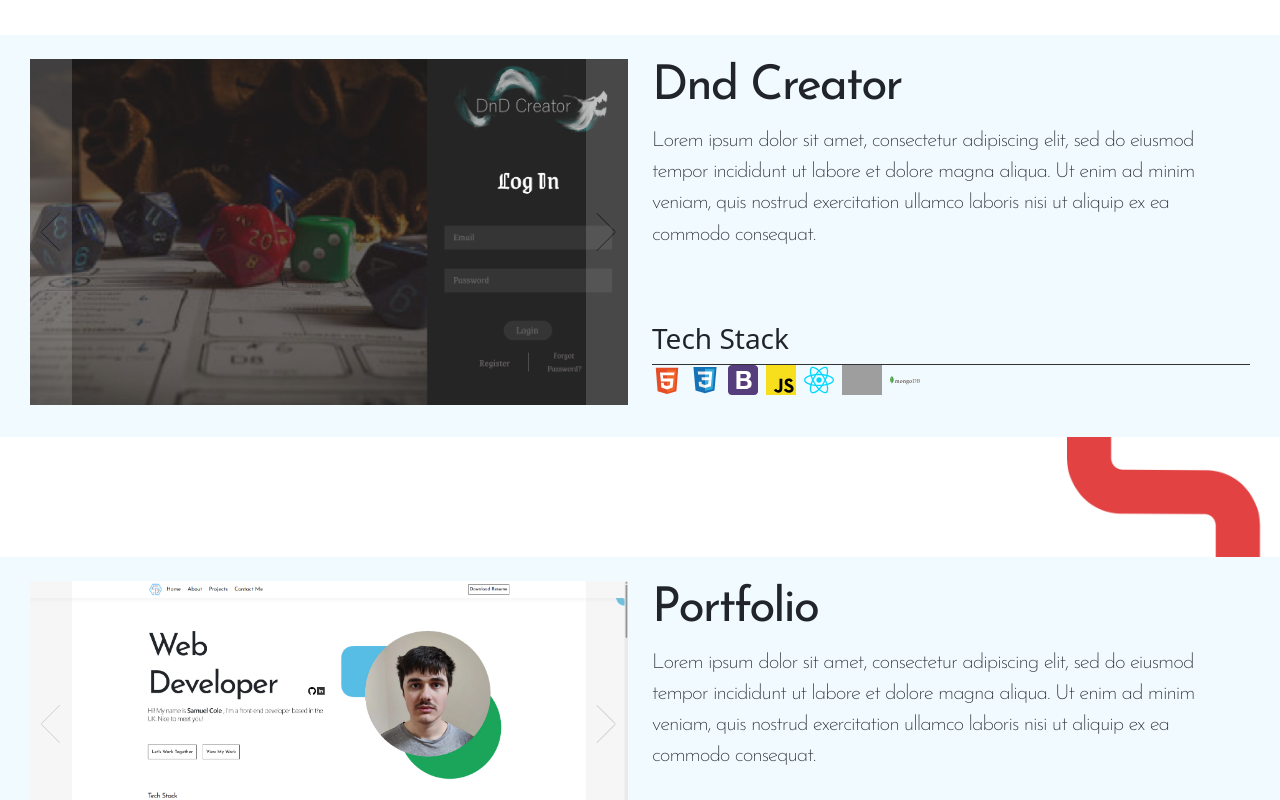
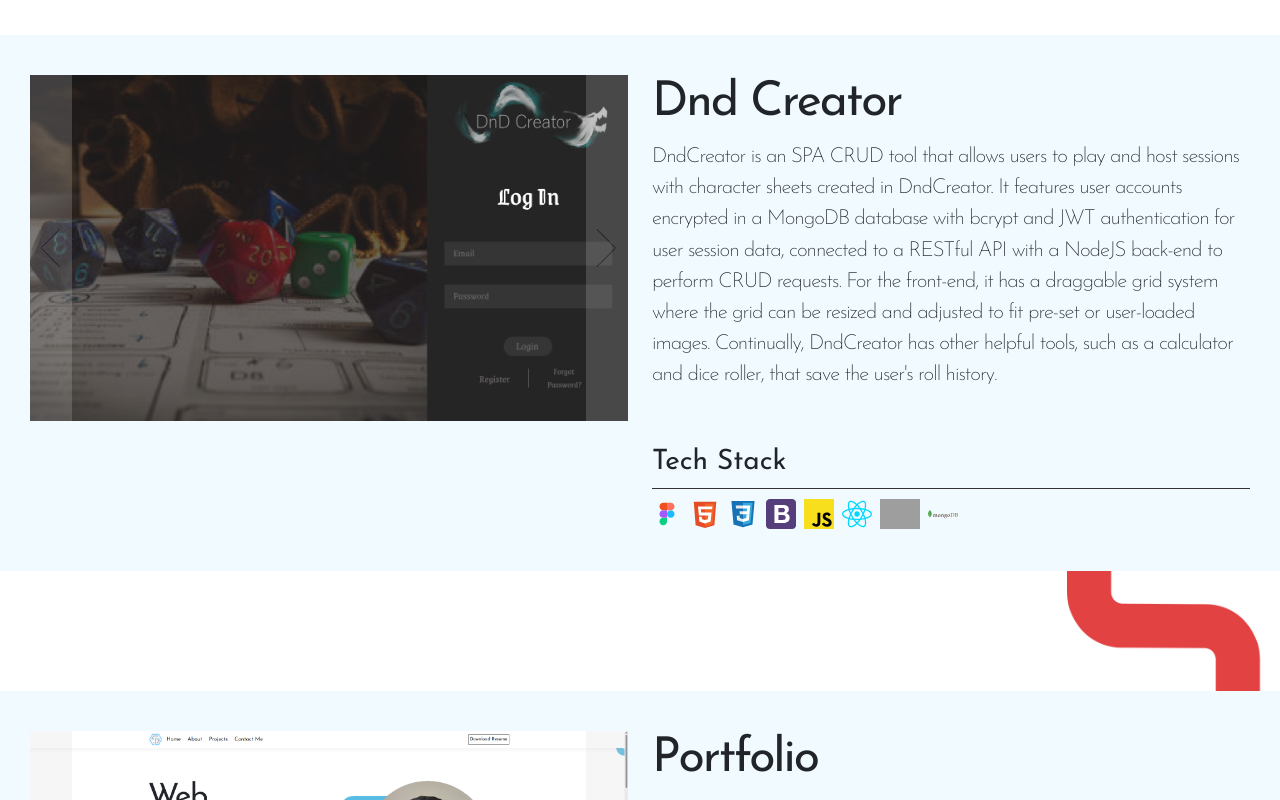
Before and after one commit to Sam89001/Porfolio-Site, a React (Vite) app: page / in a window 1280 px wide. Shown: the part 2200-3000 px from the top of the page. Built offline with nearby package versions, Linux system fonts and the light colour scheme; grey boxes are pictures that could not be loaded.

Commit message:
optimising text for smaller screens and visual improvements

```diff
--- a/src/components/Project.jsx
+++ b/src/components/Project.jsx
@@ -30,24 +30,23 @@ function Project({ ProjectTitle, ProjectImage, Logo, TechStackImages, Background
             <div className='row h-100'>
 
               {/* Hideable Title*/}
-              <div className='d-flex flex-row justify-content-between' style={{width: '100%'}}>
-
-                <h1 className='projects-page-project-title projects-page-hideable-content'>{ProjectTitle}</h1>
-
-                <div className='d-flex projects-page-social-media-image-container '>
-                  <div className='projects-page-social-media-image projects-page-hideable-content'>
-                    <img className='img-fluid' src={Logo} alt='Logo'/>
-                  </div>
-
-                  <div className='projects-page-social-media-image projects-page-hideable-content'>
-                    <img className='img-fluid' src={Logo} alt='Logo'/>
-                  </div>
+              <div className='d-flex flex-row justify-content-between' style={{ width: '100%', marginBottom: '1rem', maxHeight: '5rem' }}>
+                <h1 className='projects-page-project-title projects-page-hideable-content text-center'>{ProjectTitle}</h1>
+                <div className='align-items-end projects-page-social-media-image-container projects-page-hideable-content'>
+                  {Logo.map((url, index) => (
+                    <img
+                      className='img-fluid projects-page-hideable-content projects-page-social-media-image'
+                      key={index}
+                      src={url}
+                      alt={`Link ${index + 1}`}
+                    />
+                  ))}
                 </div>
-
               </div>
 
+
               {/* Image */}
-              <div className='col-lg-6 col-md-12 col-sm-12' >
+              <div className='col-lg-6 col-md-12 col-sm-12' style={{marginBottom: '1rem'}}>
                 <div style={{height: '100%'}}>
                   <div className='d-flex flex-row' style={{width: '100%', position: 'relative'}}>
 
@@ -71,8 +70,8 @@ function Project({ ProjectTitle, ProjectImage, Logo, TechStackImages, Background
 
                 <p className='project-page-project-paragraph standard-bottom-padding'>{ProjectDescription}</p>
 
-                <div className='projects-page-sub-header' style={{marginTop: 'auto'}}>
-                  <h3>Tech Stack</h3>
+                <div className='projects-page-sub-header-container' style={{marginTop: 'auto'}}>
+                  <h3 className='projects-page-sub-header'>Tech Stack</h3>
                 </div>
 
                 <div className='d-flex flex-row projects-page-tech-stack-images-container'>
--- a/src/components/ProjectsPage.jsx
+++ b/src/components/ProjectsPage.jsx
@@ -3,7 +3,6 @@ import '../css/index.css'
 import '../css/projectsPage.css'
 import '../css/padding.css'
 
-import GreenCircle from '../assets/Green Circle.png'
 import RedSquiggle from '../assets/Red Squiggle.png'
 import GreenSquiggle from '../assets/Green Squiggle.png'
 import GreenSquigglePadding from '../assets/Green Squiggle Padding.webp'
@@ -17,6 +16,9 @@ import PortfolioImage from '../assets/Portfolio 1.png'
 import PortfolioImage2 from '../assets/Portfolio 2.png'
 import PortfolioImage3 from '../assets/Portfolio 3.png'
 
+import GithubLogo from '../assets/github-logo.svg'
+import HyperlinkLogo from '../assets/hyperlink-logo.svg'
+
 import HtmlLogo from '../assets/html-5-logo.svg'
 import CssLogo from '../assets/css-logo.svg'
 import BootstrapLogo from '../assets/bootstrap-logo.svg'
@@ -25,11 +27,14 @@ import ReactLogo from '../assets/react-logo.svg'
 import NodeLogo from '../assets/nodejs-logo.svg'
 import MongoLogo from '../assets/mongodb-logo.svg'
 import ViteLogo from '../assets/vitejs-logo.svg'
+import FigmaLogo from '../assets/figma-logo.svg'
 
 const DndCreatorImages = [DndCreatorImage, DndCreatorImage2, DndCreatorImage3]
-const DndCreatorTechStack = [HtmlLogo, CssLogo, BootstrapLogo, JavascriptLogo, ReactLogo, NodeLogo, MongoLogo]
-const PortfolioTechStack = [HtmlLogo, CssLogo, BootstrapLogo, JavascriptLogo, ViteLogo, ReactLogo ]
+const DndCreatorTechStack = [FigmaLogo, HtmlLogo, CssLogo, BootstrapLogo, JavascriptLogo, ReactLogo, NodeLogo, MongoLogo]
+const DndCreatorLinks = [GithubLogo, HyperlinkLogo]
+
 const PortfolioImages = [PortfolioImage, PortfolioImage2, PortfolioImage3]
+const PortfolioTechStack = [FigmaLogo, HtmlLogo, CssLogo, BootstrapLogo, JavascriptLogo, ViteLogo, ReactLogo ]
 
 import Project from '../components/Project.jsx'
 
@@ -49,9 +54,12 @@ function ProjectsPage() {
       {/* Dnd Creator*/}
 
       <Project ProjectImage={DndCreatorImages} TechStackImages={DndCreatorTechStack} ProjectTitle={'Dnd Creator'}
-      BackgroundColour={'var(--backgroundBlue)'} Logo={GreenCircle}
-      ProjectDescription={`Lorem ipsum dolor sit amet, consectetur adipiscing elit, sed do eiusmod tempor incididunt ut labore et dolore
-      magna aliqua. Ut enim ad minim veniam, quis nostrud exercitation ullamco laboris nisi ut aliquip ex ea commodo consequat.`}/>
+      BackgroundColour={'var(--backgroundBlue)'} Logo={DndCreatorLinks}
+      ProjectDescription={`DndCreator is an SPA CRUD tool that allows users to play and host sessions with character sheets created in DndCreator.
+      It features user accounts encrypted in a MongoDB database with bcrypt and JWT authentication for user session data, connected to a RESTful
+       API with a NodeJS back-end to perform CRUD requests. For the front-end, it has a draggable grid system where the grid can be resized and
+       adjusted to fit pre-set or user-loaded images. Continually, DndCreator has other helpful tools, such as a calculator and dice roller,
+       that save the user's roll history.`}/>
 
       {/* Image & Padding*/}
 
@@ -62,10 +70,11 @@ function ProjectsPage() {
       {/* Portfolio*/}
 
       <Project ProjectImage={PortfolioImages} TechStackImages={PortfolioTechStack} ProjectTitle={'Portfolio'}
-      BackgroundColour={'var(--backgroundBlue)'} Logo={GreenCircle}
+      BackgroundColour={'var(--backgroundBlue)'} Logo={DndCreatorLinks}
       ProjectDescription=
-      {`Lorem ipsum dolor sit amet, consectetur adipiscing elit, sed do eiusmod tempor incididunt ut labore et dolore magna aliqua.
-      Ut enim ad minim veniam, quis nostrud exercitation ullamco laboris nisi ut aliquip ex ea commodo consequat.`}/>
+      {`My portfolio website! Designed in Figma and run with Vite, my portfolio is a fully dynamic SPA designed for efficiency.
+      Images are optimised in WEBP or SVG format for fast loading; Vite runs quickly and efficiently; Bootstrap seamlessly adjusts
+      the SPA to mobile and tablet screen sizes; and EmailJS allows users to easily contact me.`}/>
 
       {/* Image & Padding*/}
 
@@ -76,7 +85,7 @@ function ProjectsPage() {
       {/* Random Project*/}
 
       <Project ProjectImage={DndCreatorImages} TechStackImages={DndCreatorTechStack} ProjectTitle={'Portfolio'}
-       BackgroundColour={'var(--backgroundBlue)'} Logo={GreenCircle}
+       BackgroundColour={'var(--backgroundBlue)'} Logo={DndCreatorLinks}
       ProjectDescription=
       {`Lorem ipsum dolor sit amet, consectetur adipiscing elit, sed do eiusmod tempor incididunt ut labore et dolore magna aliqua.
       Ut enim ad minim veniam, quis nostrud exercitation ullamco laboris nisi ut aliquip ex ea commodo consequat.`}/>
--- a/src/css/projectsPage.css
+++ b/src/css/projectsPage.css
@@ -20,13 +20,15 @@
 .projects-page-project-description,
 .projects-page-small-project-title,
 .projects-page-project-title,
-.project-page-project-paragraph {
+.project-page-project-paragraph,
+.projects-page-sub-header {
   font-family: 'Josefin Sans', sans-serif;
 }
 
 .projects-page-project-title {
   font-size: 5rem;
   margin: 0;
+  align-self: flex-end
 }
 
 .projects-page-small-project-title {
@@ -42,10 +44,14 @@
   letter-spacing: -1px;
 }
 
+.projects-page-sub-header-container {
+  width: 100%;
+  border-bottom: 1px solid var(--textGrey);
+  margin-bottom: 10px;
+}
+
 .projects-page-sub-header {
   font-weight: 400;
-  width: 100%;
-  border-bottom: 1px solid var(--textGrey);
 }
 
 
@@ -53,17 +59,28 @@
 /* Images  */
 
 .projects-page-social-media-image-container {
-  width: 10%;
+  margin-top: auto;
+  width: auto;
+  max-width: 20%;
+  height: 80%;
+  display: flex;
+  justify-content: flex-end;
+  align-items: flex-end;
+  padding-bottom: 1.5rem;
 }
 
 .projects-page-social-media-image {
-  height: 10%;
+  max-height: 100%;
+  object-fit: contain;
+  padding-right: 5px;
 }
+
 
 .projects-page-tech-stack-images-container {
   height: 2.5em;
   width: 100%;
   overflow-y: auto;
+
   padding-bottom: 10px;
 }
 
@@ -109,12 +126,45 @@
 
 @media (max-width: 767px) {
   .projects-page-project-title {
-    font-size: 3rem;
+    font-size: 4rem;
+  }
+  .projects-page-social-media-image-container {
+    height: 60%;
   }
 }
 
 @media (max-width: 500px) {
   .projects-page-project-title {
+    font-size: 3.5rem;
+  }
+  .projects-page-social-media-image-container {
+    height: 45%;
+    padding-bottom: 0.9rem;
+  }
+}
+
+@media (max-width: 400px) {
+  .projects-page-project-title {
+    font-size: 3rem;
+  }
+  .projects-page-social-media-image-container {
+    height: 45%;
+    padding-bottom: 1rem;
+  }
+}
+
+@media (max-width: 350px) {
+  .projects-page-project-title {
     font-size: 2.5rem;
   }
 }
+
+@media (max-width: 300px) {
+  .projects-page-project-title {
+    font-size: 2rem;
+  }
+  .projects-page-social-media-image-container {
+    height: 50%;
+    padding-bottom: 1rem;
+  }
+}
```
Also changed, not shown: src/assets/figma-logo.svg (added), src/assets/hyperlink-logo.svg (added).
